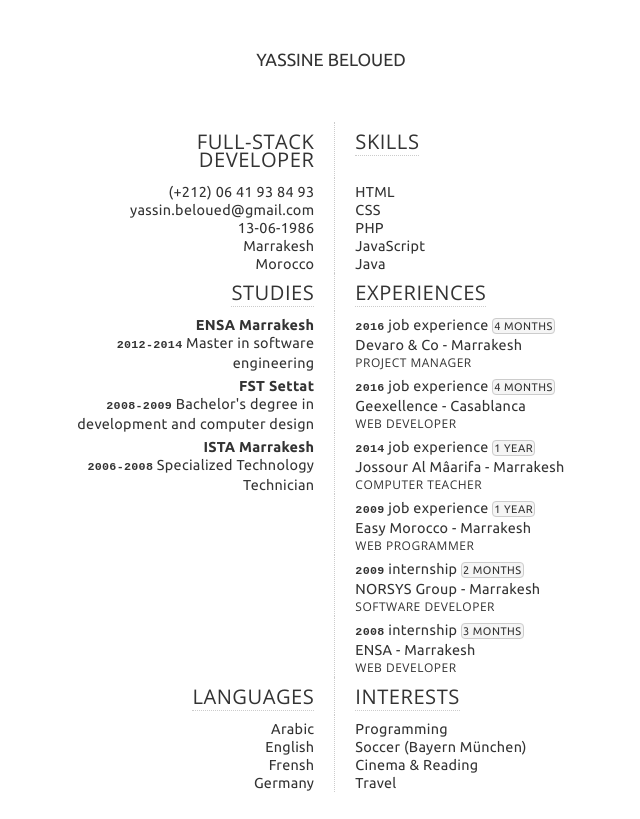
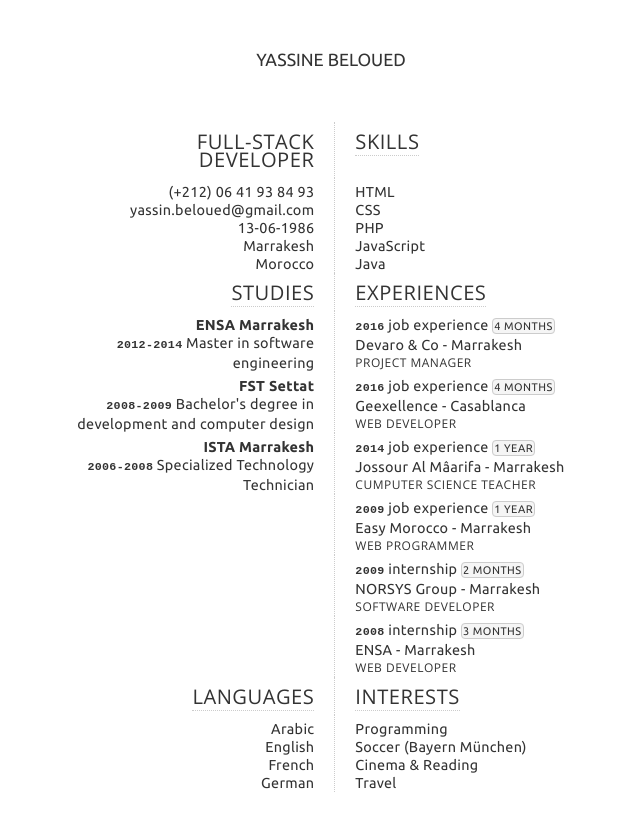
Before and after one commit to BEY9S/curriculum, a plain HTML site: page index.html in a window 1280 px wide. Shown: the top 819 px of the page, without its empty margins (309-949 px from the left). Drawn offline with nearby package versions, Linux system fonts and the light colour scheme.

Commit message:
Update index.html

```diff
--- a/index.html
+++ b/index.html
@@ -204,7 +204,7 @@
         </td>
         <td valign="top" class="right">
           <p>
-            <b class="period">2014</b> job experience <span class="badge">1 year</span><br>Jossour Al Mâarifa - Marrakesh<br><span class="held">Computer Teacher</span>
+            <b class="period">2014</b> job experience <span class="badge">1 year</span><br>Jossour Al Mâarifa - Marrakesh<br><span class="held">Cumputer Science Teacher</span>
           </p>
         </td>
       </tr>
@@ -246,7 +246,7 @@
       <tr>
         <td valign="top" class="left">
           <p>
-            Arabic<br>English<br>Frensh<br>Germany
+            Arabic<br>English<br>French<br>German
           </p>
         </td>
         <td valign="top" class="right">
```
